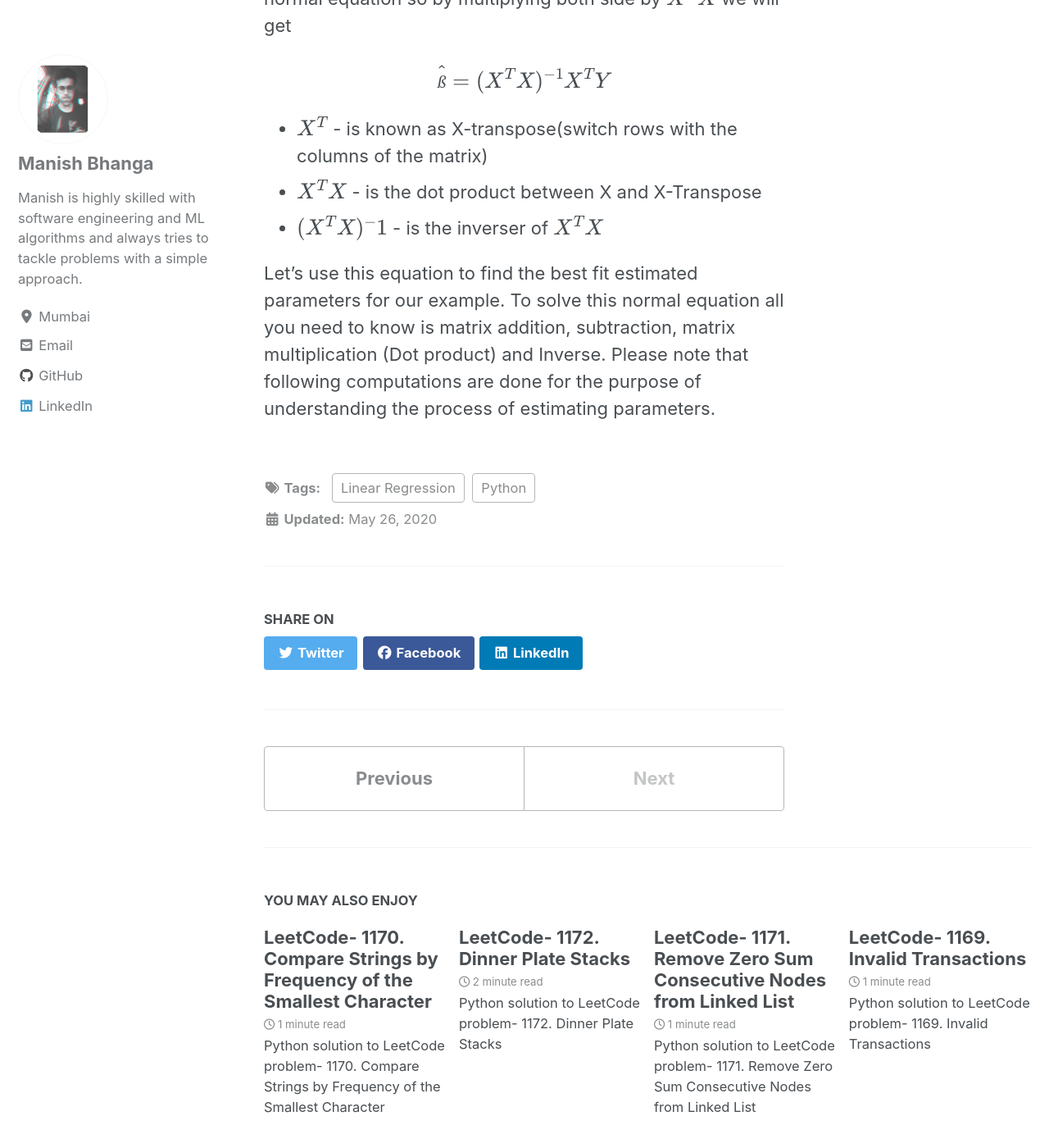
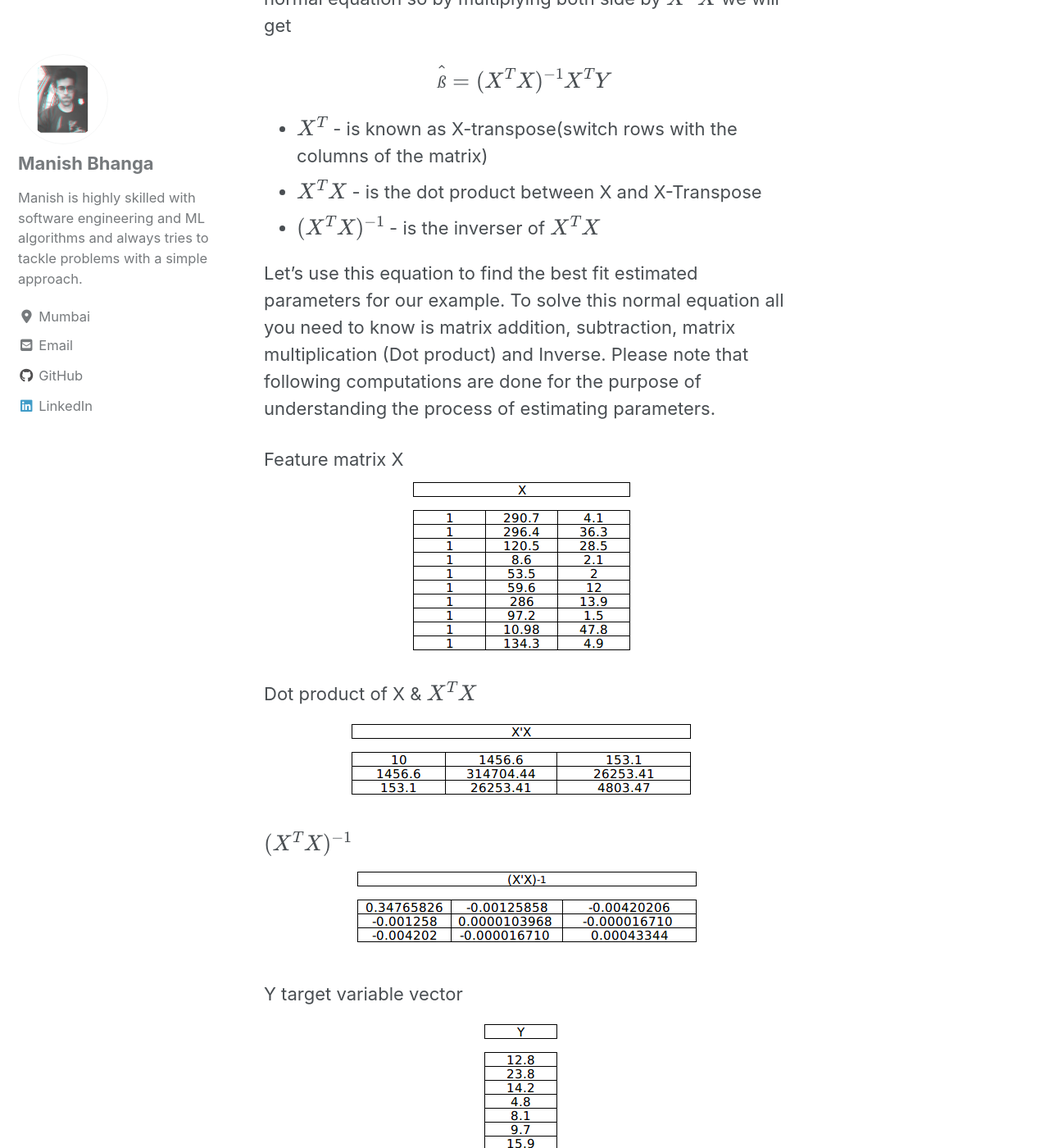
Before and after one commit to bhanga-manish/bhanga.github.io, a Jekyll site: the page built from _posts/2020-05-26-Calculating Multiple Linear Regression Parameters.md, in a window 1280 px wide and 1400 px high, scrolled down 2338 px. Shown: the whole window at 82% size. Built offline with Jekyll 4.4.1, drawn with Linux system fonts in a browser that asks for light colours; cached includes are drawn as plain includes; nearby versions of some CDN libraries; formulas are drawn with MathJax 3; some of the changed text lies outside the part shown.

Commit message:
Added data images

```diff
--- a/_posts/2020-05-26-Calculating Multiple Linear Regression Parameters.md
+++ b/_posts/2020-05-26-Calculating Multiple Linear Regression Parameters.md
@@ -46,7 +46,25 @@
 
 - $X^T$ - is known as X-transpose(switch rows with the columns of the matrix)
 - $X^TX$ -  is the dot product between X and X-Transpose
-- $(X^TX)^-1$ - is the inverser of $X^TX$
+- $(X^TX)^{-1}$ - is the inverser of $X^TX$
 
 Let’s use this equation to find the best fit estimated parameters for our example. To solve this normal equation all you need to know is matrix addition, subtraction, matrix multiplication (Dot product) and Inverse.
 Please note that following computations are done for the purpose of understanding the process of estimating parameters.
+
+Feature matrix X
+<img style="display: block; margin: auto;" src="{{ site.url }}{{ site.baseurl }}/images/MLR/X.png" alt="Feature matrix X">
+
+Dot product of X & $X^TX$
+<img style="display: block; margin: auto;" src="{{ site.url }}{{ site.baseurl }}/images/MLR/XTX.png" alt="Dot product of X and X-transpose">
+
+$(X^TX)^{-1}$
+<img style="display: block; margin: auto;" src="{{ site.url }}{{ site.baseurl }}/images/MLR/(XTX)-1.png" alt="Inverse of (dot product of X and X-transpose)">
+
+Y target variable vector
+<img style="display: block; margin: auto;" src="{{ site.url }}{{ site.baseurl }}/images/MLR/Y.png" alt="target variable vector">
+
+Dot product of $X^TX$ & Y
+<img style="display: block; margin: auto;" src="{{ site.url }}{{ site.baseurl }}/images/MLR/XTY.png" alt="Dot product of X-transpose and Y">
+
+And finally $(X^TX)^{-1} X^TY$
+<img style="display: block; margin: auto;" src="{{ site.url }}{{ site.baseurl }}/images/MLR/final.png" alt="Estimated params">
```
